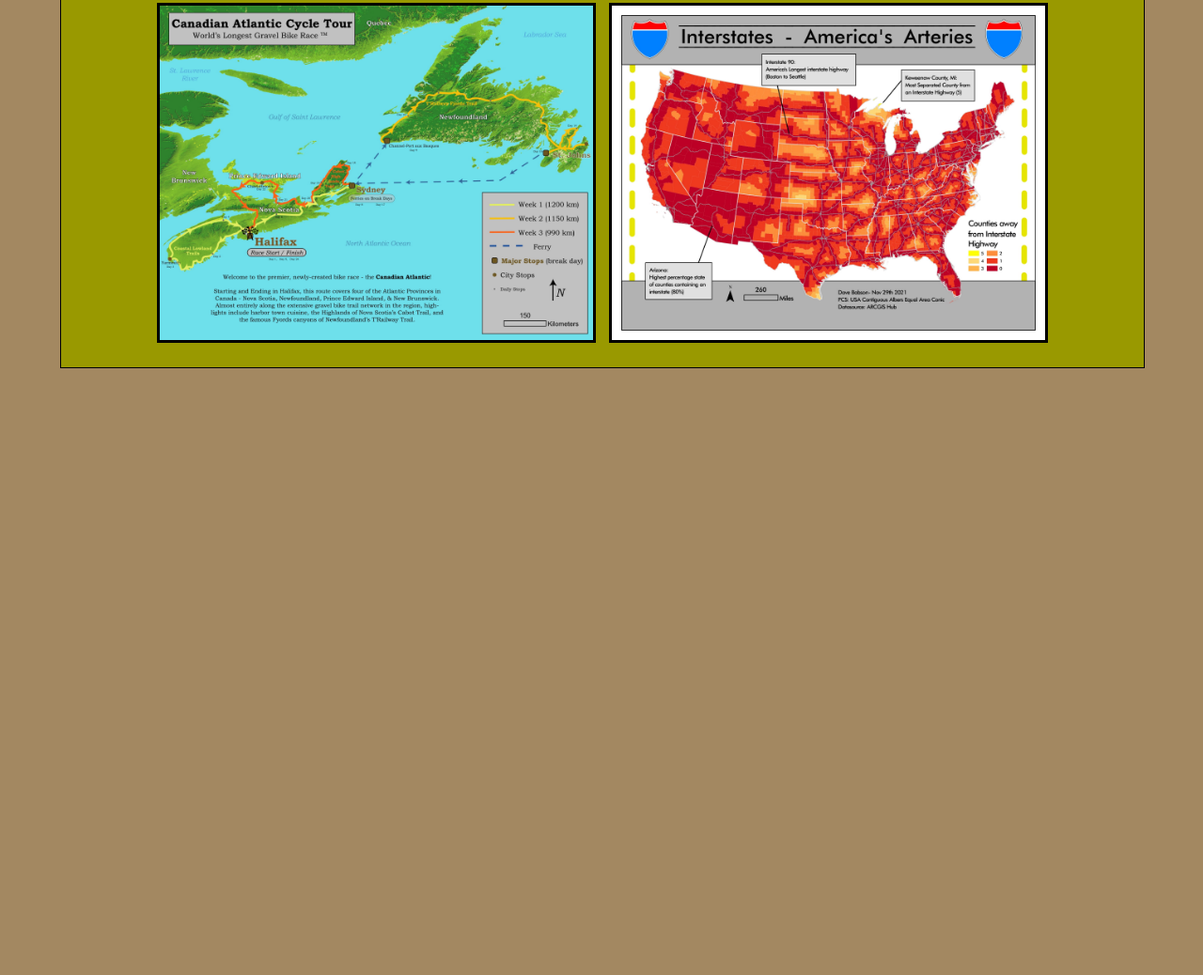
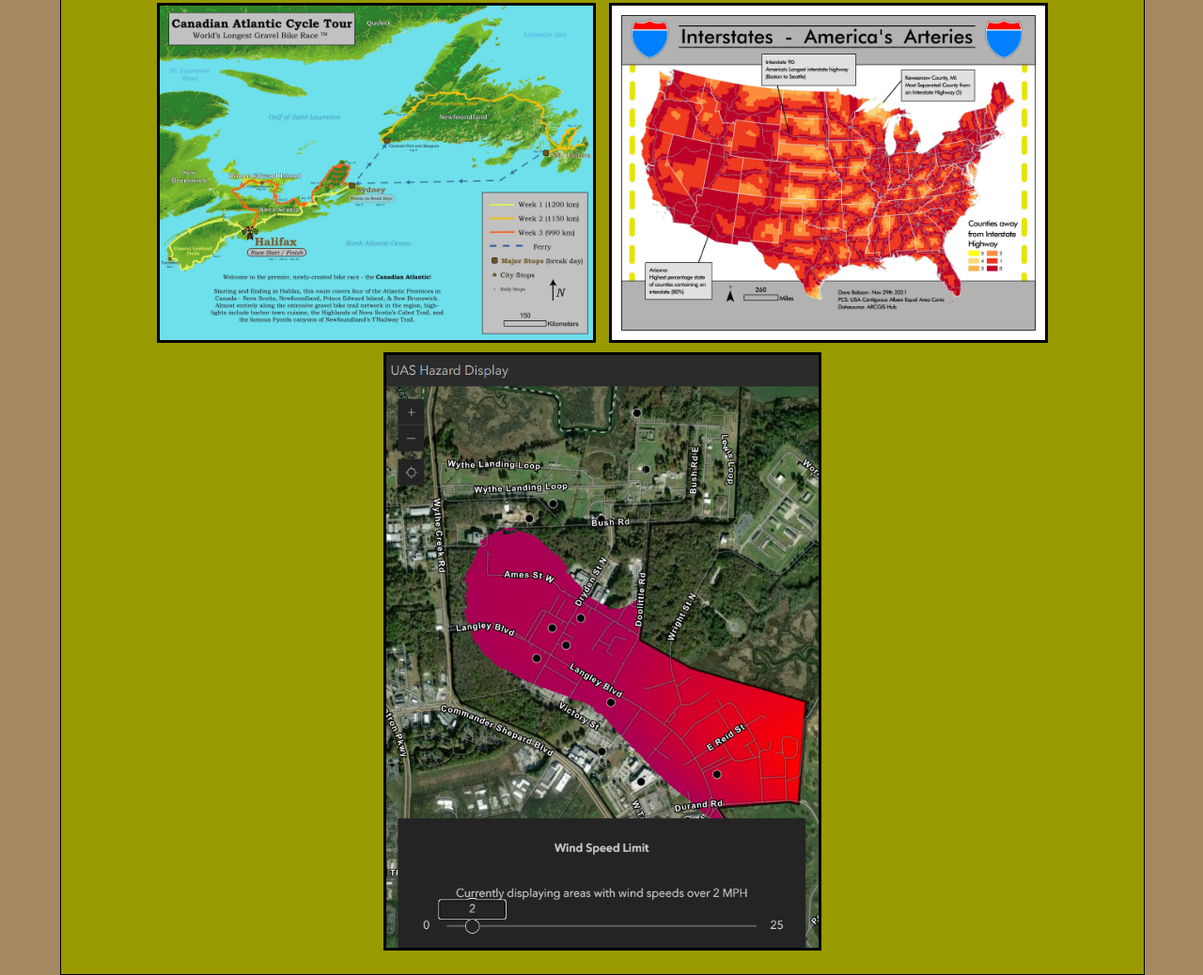
Before and after one commit to dbabsoniv/572Portfolio, a plain HTML site: page mapwork.html in a window 1280 px wide. Shown: the part 716-1754 px from the top of the page at 94% size. Before the commit the page ends 1108 px from the top, so only its background shows below. Drawn offline with Linux system fonts and the light colour scheme; a web font is replaced by a local one.

Commit message:
Update mapwork.html
Adding Uas Display pic

```diff
--- a/mapwork.html
+++ b/mapwork.html
@@ -15,6 +15,7 @@
 			<img class="mapThumbnail" src="data/sfSteepStreets.jpg" href="data/pdfmaps/sfstreets.pdf">
 			<img class="mapThumbnail" src="data/canadianBikeTour.jpg" href="data/pdfmaps/canadianbike.pdf">
 			<img class="mapThumbnail" src="data/interstateCountries.jpg" href="data/pdfmaps/interstates.pdf">
+			<img class="mapThumbnail" src="data/UasDisplay2mph.png">
 		</div>
 		<!--libraries-->
 		<!--none-->
```
